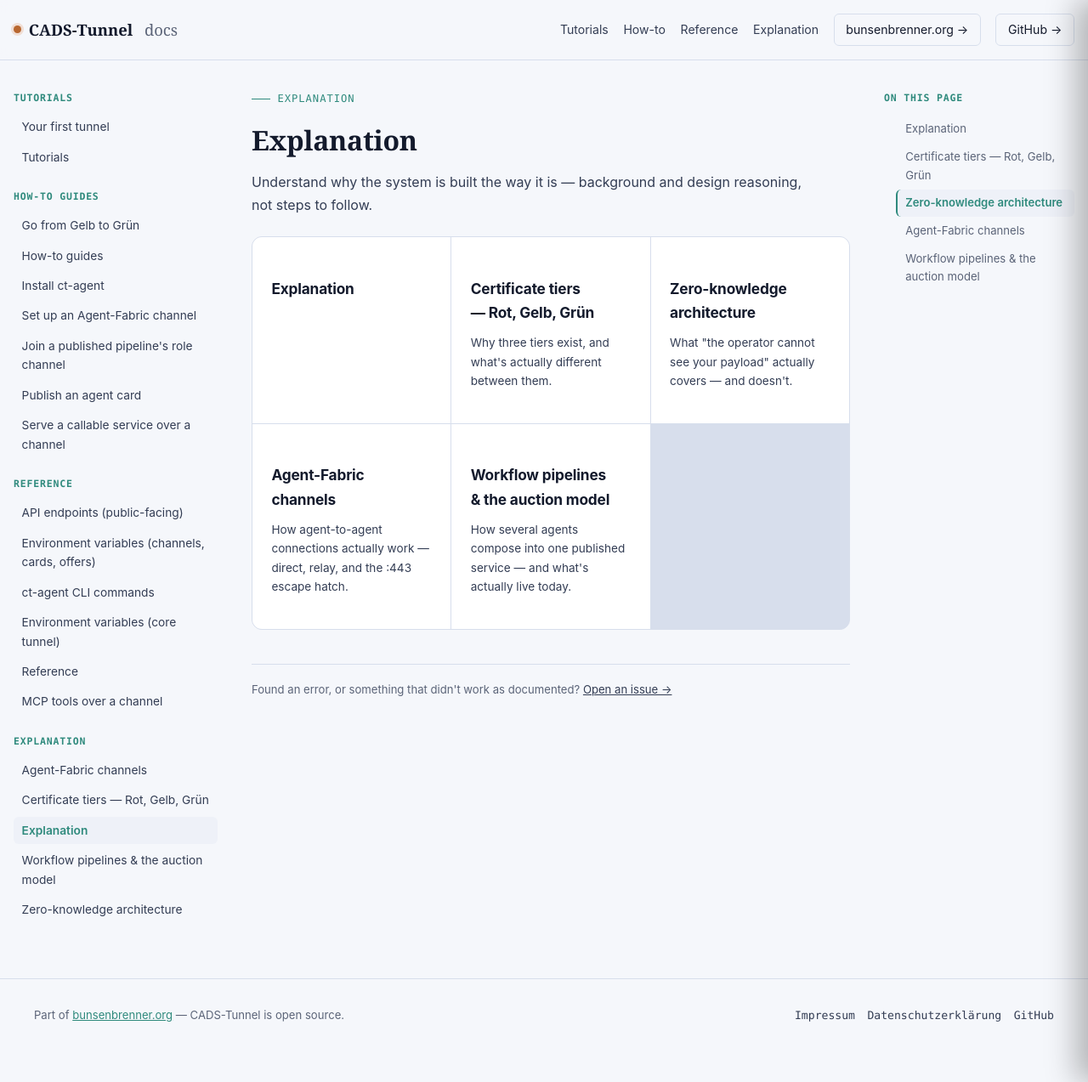
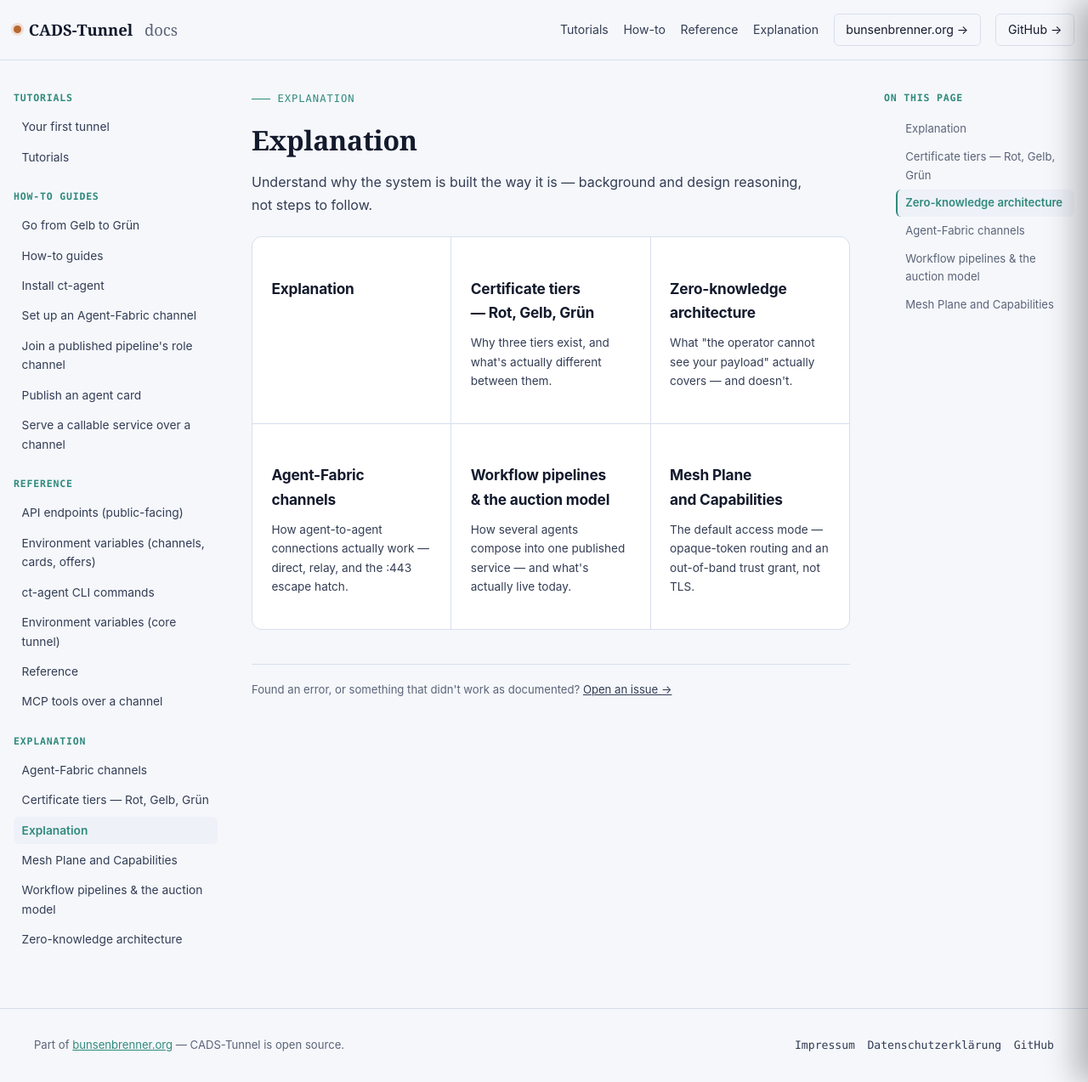
Before and after one commit to scimbe/CADS-Tunnel-docs, a Jekyll site: the page built from _explanation/index.md, in a window 1280 px wide and 1273 px high. Shown: the whole window at 85% size. Built offline with Jekyll 4.4.1, drawn with Linux system fonts in a browser that asks for light colours; part of the change alters nothing that is shown.

Commit message:
explanation: Mesh Plane and Capabilities -- a whole access mode was undocumented
Realized while mining ADR-0014: every page on this site so far
describes Browser Plane (CT_AGENT_MODE=browser). Mesh Plane is the
actual DEFAULT (CT_AGENT_MODE unset) and was never covered at all --
opaque-token routing (no SNI hostname leak, the whole reason ADR-0010
prioritized it first), any protocol including UDP, no TLS/Rot-Gelb-
Grün story, real end-to-end Noise auth via an out-of-band Capability
grant instead.

The Capability's exact wire format is real and source-verified
directly against ct_common::Capability::encode/decode, not
paraphrased from the ADR prose: routing_token(32) | origin_identity
(32) | addr_len(u32 LE) | edge_addr. Cross-linked from the two
existing environment-variables.md rows this connects to
(CT_AGENT_MODE, CT_AGENT_CAPABILITY_OUT).

Honestly scoped: this documents the format and the design, not a
click-tested live Mesh Plane connection -- crates/client (ct-client)
reads as an internal smoke-test/bench tool, not a customer-facing
app, consistent with the design itself (a Capability is meant for
your own Client software, not necessarily anything this repo ships).
Flagged plainly rather than implied otherwise.

````diff
--- /dev/null
+++ b/_explanation/mesh-plane-and-capabilities.md
@@ -0,0 +1,65 @@
+---
+title: Mesh Plane and Capabilities
+description: The default access mode — opaque-token routing and an out-of-band trust grant, not TLS.
+order: 5
+---
+
+# Mesh Plane and Capabilities
+
+Every other page on this site — [Your first tunnel]({{ '/tutorials/first-tunnel/' | relative_url }}),
+`CT_AGENT_ORIGIN_PROTO`, the whole Rot/Gelb/Grün story — describes **Browser Plane** mode
+(`CT_AGENT_MODE=browser`): an ordinary browser reaching an ordinary HTTPS site. It's not the default.
+Leave `CT_AGENT_MODE` unset and `ct-agent` runs **Mesh Plane** instead — the mode
+[ADR-0010](https://github.com/scimbe/CADS-Tunnel/blob/main/docs/adr/0010-mesh-plane-first.md)
+prioritized first, specifically because Browser Plane "structurally leaks the hostname to the operator"
+via TLS SNI. Mesh Plane doesn't.
+
+## What's actually different
+
+Mesh Plane routes by an **opaque routing token**, not a hostname the operator's edge has to read to
+route — the SNI/hostname-leakage Browser Plane accepts as a tradeoff simply doesn't apply. It's also not
+HTTP-shaped at all: any protocol, including UDP, over a Noise-encrypted session your Client
+authenticates end-to-end, with no TLS certificate anywhere in the path (no Rot/Gelb/Grün story here —
+that's entirely a Browser Plane concept).
+
+## The Capability: how a Client gets in, without the operator vouching for anything
+
+A Browser Plane client just needs a public hostname to type into an address bar; a Mesh Plane Client
+needs the routing token and a way to authenticate your Origin *before* the Noise handshake even runs.
+Per [ADR-0014](https://github.com/scimbe/CADS-Tunnel/blob/main/docs/adr/0014-out-of-band-capabilities.md),
+`ct-agent` bundles exactly that into one self-contained artifact — a **Capability** — that you distribute
+to your own authorized Clients through your own out-of-band channel (Signal, a password manager, however
+you'd share any other credential). The operator only ever stores an opaque token-to-tunnel mapping; it
+never holds your Origin's key and can't forge or be compelled to hand over what it doesn't have.
+
+`CT_AGENT_CAPABILITY_OUT` (see
+[Environment variables (core tunnel)]({{ '/reference/environment-variables/' | relative_url }})) is
+where your agent writes this file. Its exact wire format, confirmed directly against
+`ct_common::Capability::encode`/`decode` in source:
+
+```
+routing_token (32 bytes) | origin_identity (32 bytes) | addr_len (u32 LE) | edge_addr (addr_len bytes)
+```
+
+`routing_token` is the same routing token your tunnel already has; `origin_identity` is your Origin's
+static Noise public key, which a Client pins to authenticate the Origin end-to-end — this is the piece
+that makes possession of the Capability alone sufficient to reach and trust your Origin, with no
+operator involvement in that trust decision at all.
+
+<div class="callout warn">
+<strong>Honest scope of this page.</strong> This describes the real, source-verified Capability format
+and the design it implements — it does not walk through building or running a Mesh Plane Client, and
+this pass didn't click-test a live Mesh Plane connection the way the Agent-Fabric channel pages do.
+<code>crates/client</code> in this repo (<code>ct-client</code>) reads like an internal smoke-test/bench
+tool ("verifying the round-trip", printing labeled CSV rows for a latency sweep) rather than a
+customer-facing application — consistent with the design itself: a Capability is meant to be consumed
+by <em>your own</em> Client implementing the Noise handshake
+(<a href="https://github.com/scimbe/CADS-Tunnel/blob/main/docs/adr/0013-noise-mesh-handshake.md">ADR-0013</a>),
+not necessarily any specific binary this repo ships.
+</div>
+
+## Revocation
+
+Per ADR-0014: revoking access is rotating the routing token and/or the Origin key — there's no separate
+"Capability revocation" mechanism to reason about, because a Capability's own validity is entirely
+derived from those two things still being live.
--- a/_reference/environment-variables.md
+++ b/_reference/environment-variables.md
@@ -24,12 +24,12 @@ in this page.
 | `CT_AGENT_HOSTNAME` | Yes | — | The hostname this tunnel serves. |
 | `CT_AGENT_ORIGIN` | Yes | `127.0.0.1:8080` | Where your actual service is running — `host:port`. |
 | `CT_AGENT_ORIGIN_PROTO` | Yes | `tcp` | `tcp` or `udp` — the transport `ct-agent` uses to reach `CT_AGENT_ORIGIN`. **Not** `http`/`https` — this is the raw transport, not an application protocol; a plain web server is still `tcp`. |
-| `CT_AGENT_MODE` | No | unset | Set to `browser` for the raw-TLS-passthrough browser tunnel mode (what the setup script configures by default). Unset means Mesh Plane (Noise) mode instead. |
+| `CT_AGENT_MODE` | No | unset | Set to `browser` for the raw-TLS-passthrough browser tunnel mode (what the setup script configures by default). Unset means [Mesh Plane]({{ '/explanation/mesh-plane-and-capabilities/' | relative_url }}) (Noise) mode instead — the actual default, opaque-token routed, no TLS anywhere in the path. |
 | `CT_AGENT_EDGE` | No, but see setup.sh | — | `host:port` of the mesh edge. The guided setup script derives this automatically from `CT_AGENT_CP_URL` + `/network-info`; only set it by hand if you're not using the setup script. |
 | `CT_AGENT_EDGE_CERT_URL` | No, but recommended | — | Base URL the agent fetches the edge's CA root from. Leaving this unset on a non-CADS-Tunnel deployment makes the agent hang indefinitely rather than error — the guided setup script defaults it to `CT_AGENT_CP_URL` for you. |
 | `CT_AGENT_ID` | No | `agent-<timestamp>-<pid>` | Stable identity key used to match persisted state on restart (`onboard_or_restore`). The guided setup script persists and reuses this across runs automatically — don't regenerate it by hand between runs of the same tunnel, or restore will fail to match and it'll try to re-onboard with an already-spent token. |
 | `CT_AGENT_STATE_DIR` | No | `./.ct-agent-state` (via setup script) | Where the bound identity/tenant/capability get persisted. |
-| `CT_AGENT_CAPABILITY_OUT` | No | `/shared/capability.bin` (agent's own default — **not** suitable outside CADS-Tunnel's own compose network) | Where the fetched capability material is written. The guided setup script overrides this to `$CT_AGENT_STATE_DIR/capability.bin`. |
+| `CT_AGENT_CAPABILITY_OUT` | No | `/shared/capability.bin` (agent's own default — **not** suitable outside CADS-Tunnel's own compose network) | Where the fetched [Capability]({{ '/explanation/mesh-plane-and-capabilities/' | relative_url }}) — the self-contained Mesh Plane connection grant you distribute to your own Clients out of band — is written. The guided setup script overrides this to `$CT_AGENT_STATE_DIR/capability.bin`. |
 | `CT_BOOTSTRAP` | Alternative to `CT_AGENT_JOIN_TOKEN`+`CT_AGENT_TOKEN` | — | A single short-lived bootstrap token the setup script redeems server-side for the two tokens above, so they never touch disk/shell history beyond the resulting `.env`. |
 | `CT_AGENT_ONBOARD_TIMEOUT_SECS` | No | unset (wait indefinitely) | Bounds the one-shot onboarding call. Leave it unset for a real tunnel — `CT_AGENT_JOIN_TOKEN` is single-use, so a timeout that fires *after* the control plane already redeemed it leaves you with a dead token and no way to retry, unless `CT_AGENT_STATE_DIR` is also set (restart then restores the already-bound identity instead of re-redeeming). Only set this for a fail-fast CI/smoke-test run — `scripts/e2e-smoke.sh` defaults it to `30`. |
 
````
